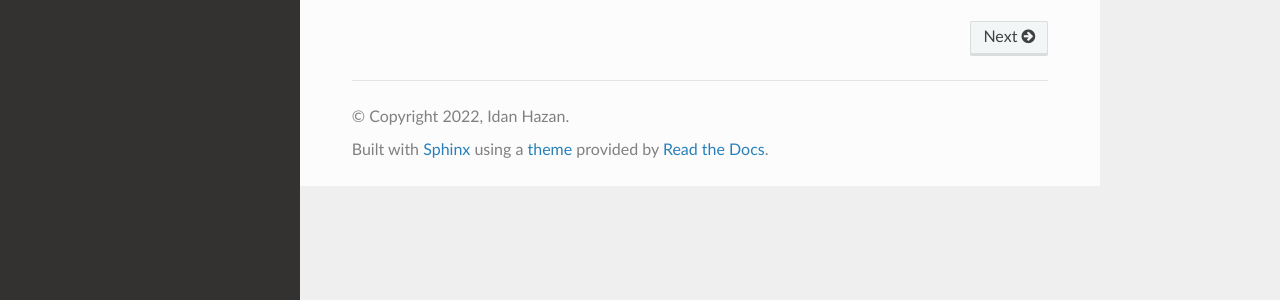
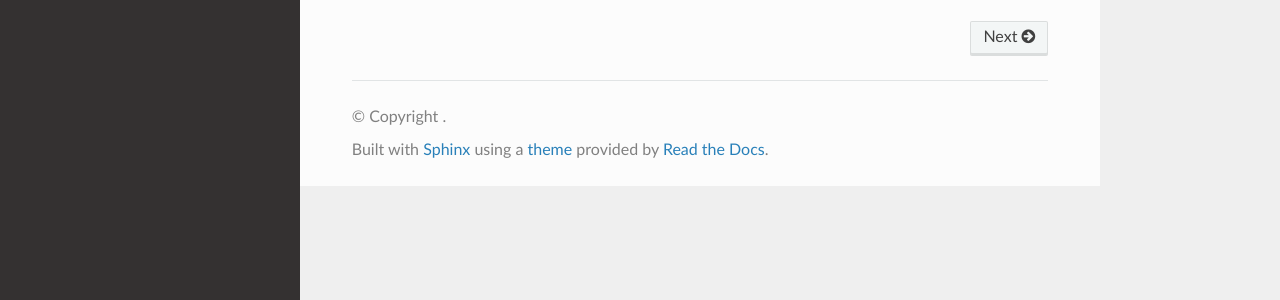
Before and after one commit to idanhazan/utilitools, a Sphinx documentation site: the page built from docs/index.rst, in a window 1280 px wide. Shown: the part 584-884 px from the top of the page. Built offline with Sphinx 7.4.7 and the Read the Docs theme 2.0.0, drawn with Linux system fonts in a browser that asks for light colours; the version number could not be read and is left out.

Commit message:
Update conf.py

```diff
--- a/docs/conf.py
+++ b/docs/conf.py
@@ -2,6 +2,5 @@ import utilitools
 
 project = 'utilitools'
 author = 'Idan Hazan'
-copyright = f'2022, {author}'
 version = utilitools.__version__
 html_theme = 'sphinx_rtd_theme'
```
